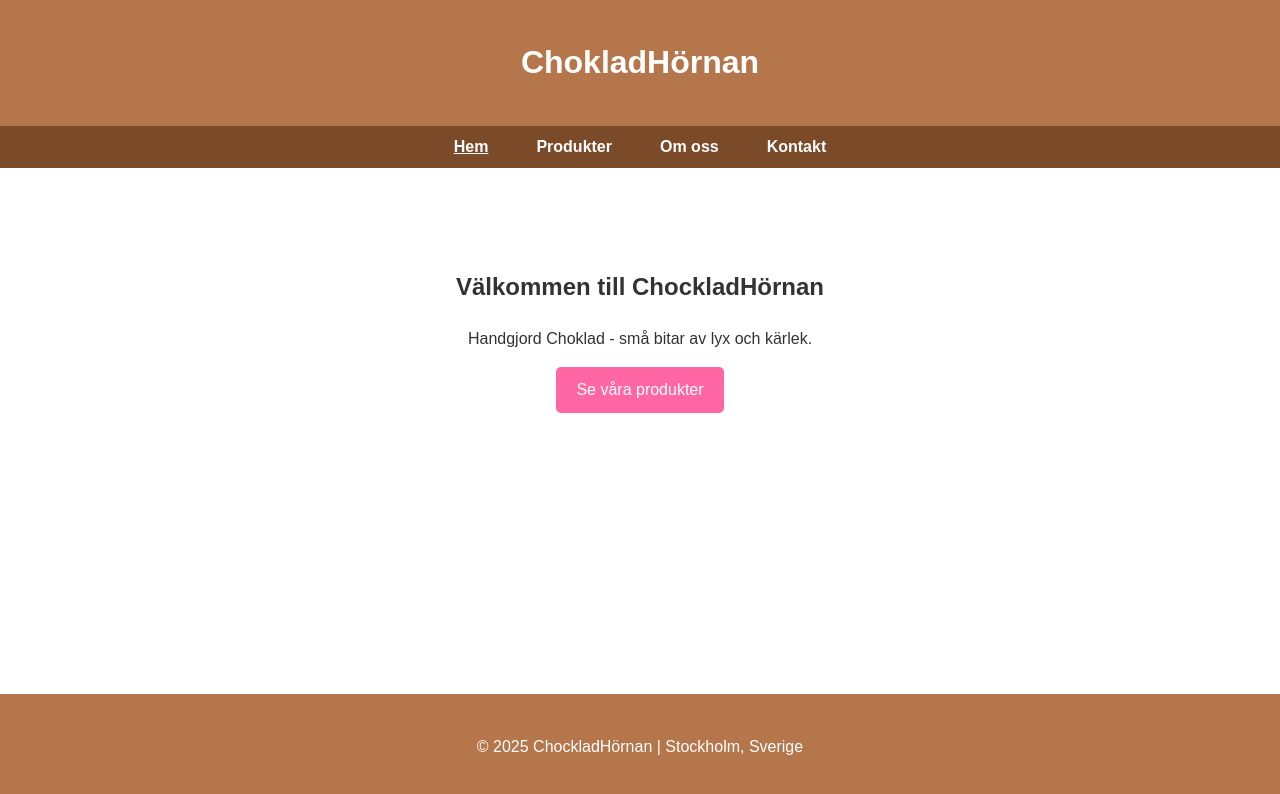
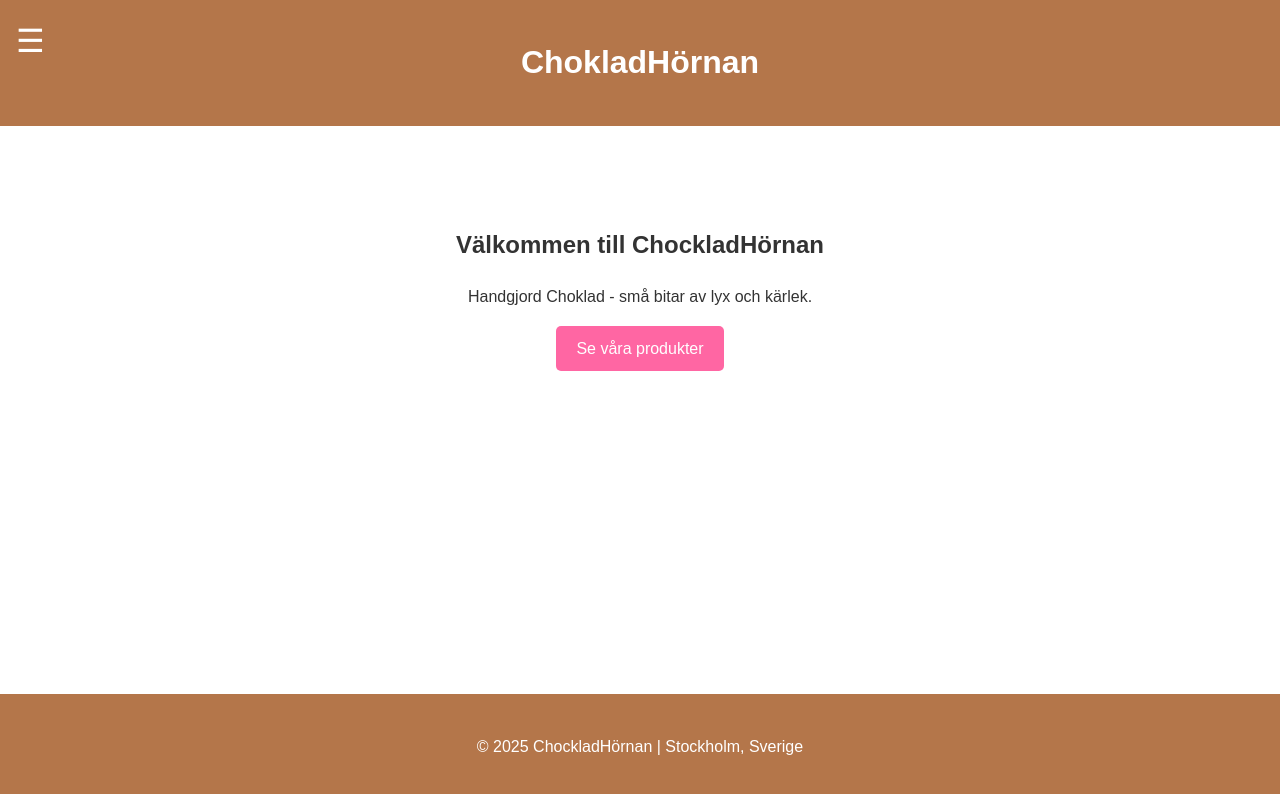
Before and after one commit to yahyabeshir83-tech/Gogocandy, a plain HTML site: page fu25/index.html in a window 1280 px wide. Drawn offline with Linux system fonts and the light colour scheme.

Commit message:
Refactor CSS for improved accessibility and layout

```diff
--- a/fu25/style.css
+++ b/fu25/style.css
@@ -14,6 +14,7 @@ main {
   flex: 1; /* tar upp allt utrymme mellan header och footer */
 }
 
+/* === Tillgänglighet === */
 .skip-link {
   position: absolute;
   top: -40px;
@@ -42,6 +43,7 @@ header {
   top: 1rem;
   font-size: 2rem;
   cursor: pointer;
+  display: block; /* alltid synlig */
 }
 
 #menu-toggle {
@@ -58,7 +60,7 @@ nav ul {
   list-style: none;
   padding: 0;
   margin: 0;
-  display: none;
+  display: none; /* dold tills hamburgaren trycks */
   flex-direction: column;
 }
 
@@ -75,11 +77,12 @@ nav a.active {
   text-decoration: underline;
 }
 
-/* Visa meny när kryssruta är markerad */
+/* Visa meny när man klickar på hamburgaren */
 #menu-toggle:checked + nav ul {
   display: flex;
 }
 
+/* === Hero === */
 #hero {
   text-align: center;
   padding: 3rem 1rem;
@@ -134,18 +137,15 @@ footer {
 
 /* === Responsiv design === */
 @media (min-width: 700px) {
-  .meny-knapp {
-    display: none;
+  /* Menyn hålls fortfarande dold även på dator */
+  nav ul {
+    flex-direction: column;
   }
 
-  nav ul {
-    display: flex;
-    justify-content: center;
-    flex-direction: row;
-    gap: 2rem;
+  .meny-knapp {
+    display: block;
   }
 }
-
 
 @media (min-width: 1024px) {
   .produkt-grid {
```
